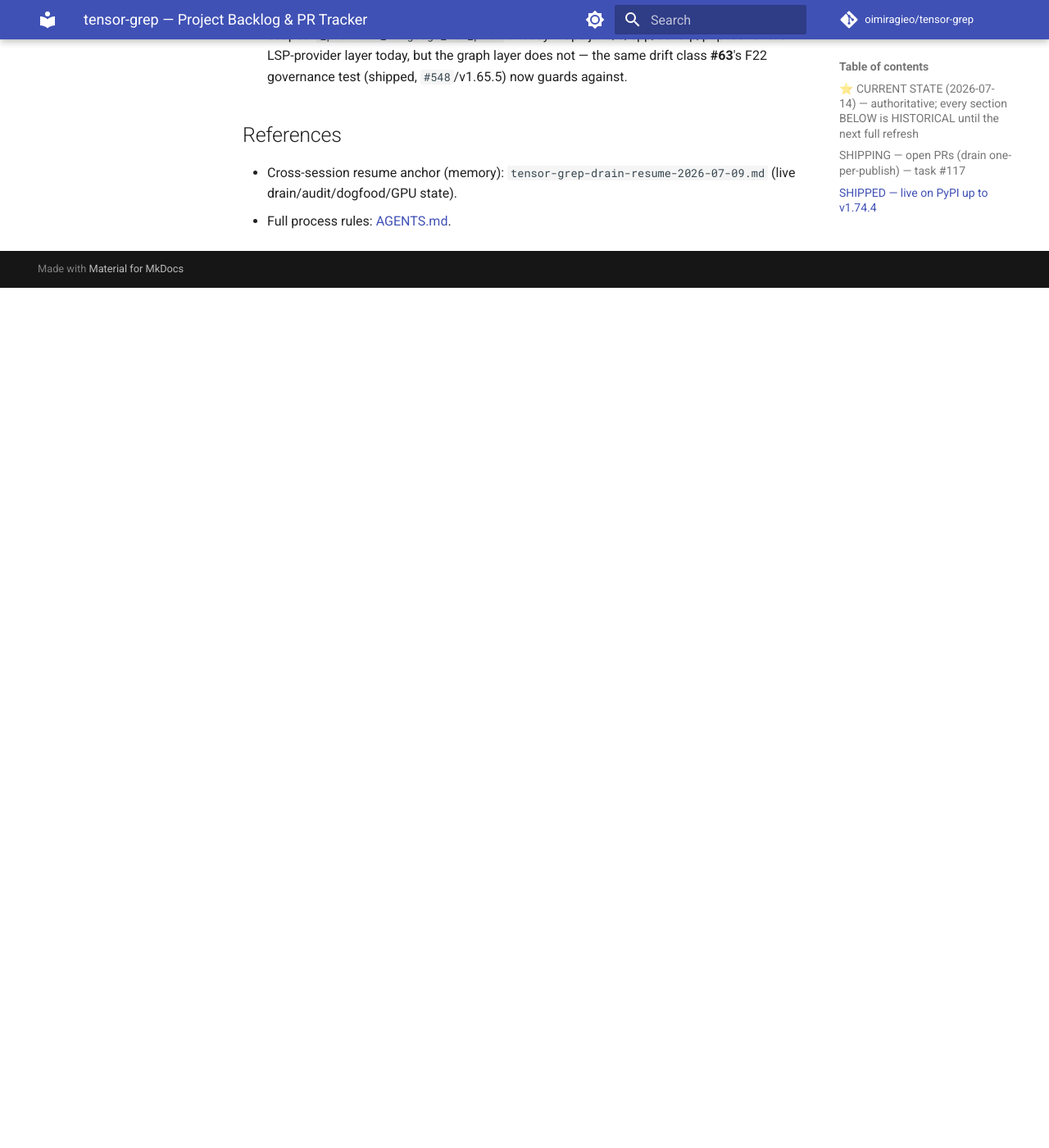
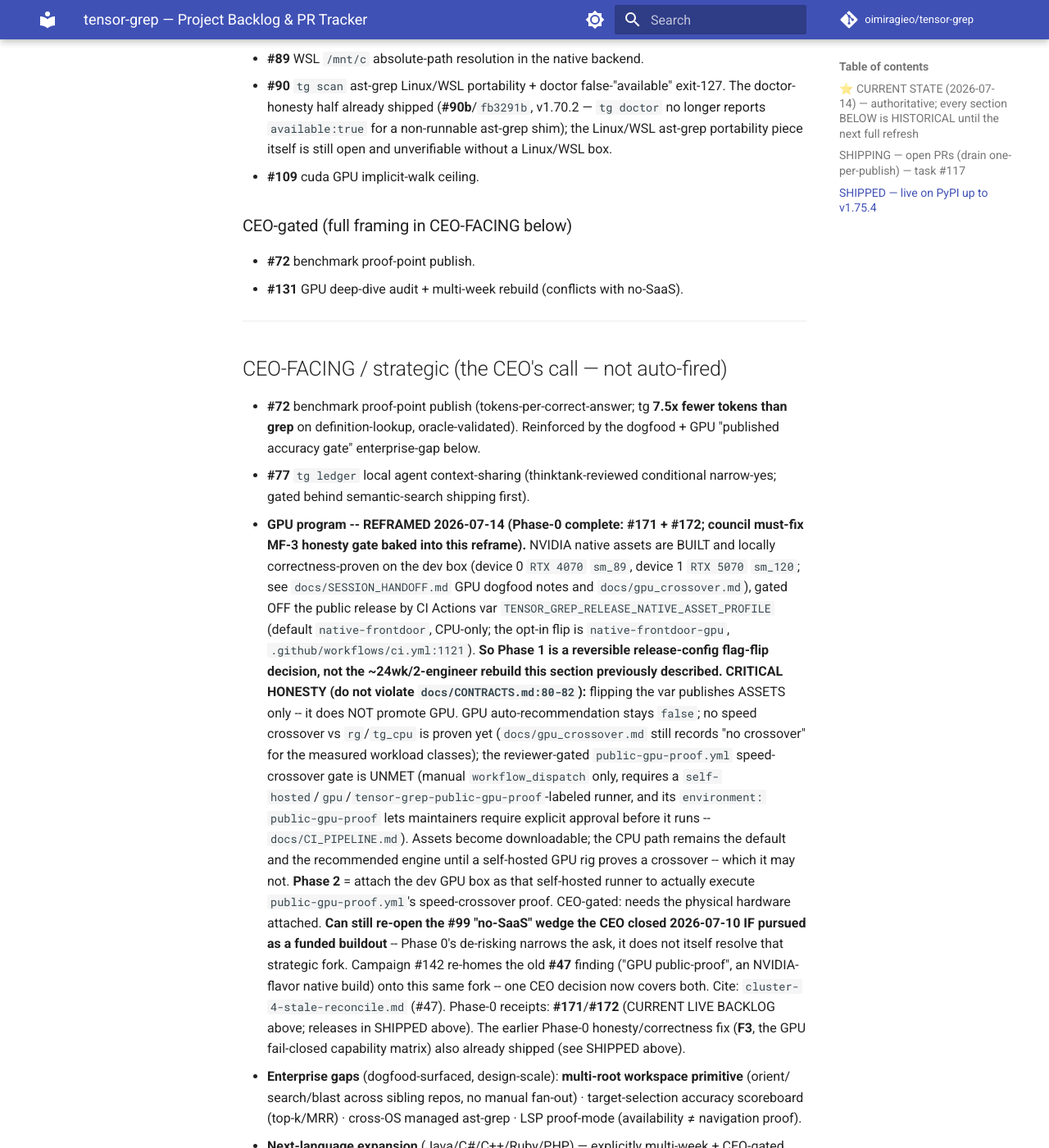
Before and after one commit to oimiragieo/tensor-grep, an MkDocs documentation site: the page built from docs/BACKLOG.md, in a window 1280 px wide and 1400 px high, scrolled down 10794 px. Shown: the whole window at 82% size. Built offline with MkDocs 1.6.1 and Material for MkDocs 9.7.7, drawn with Linux system fonts in a browser that asks for light colours; comment, search, counter and statistics services are not loaded; before the commit the page ends 11145 px from its top, so only the background shows below that; some of the changed text lies outside the part shown.

Commit message:
docs(backlog): reconcile to v1.75.x + GPU Phase-0 program state (#598)
Reconcile docs/BACKLOG.md to Live v1.75.4 + the GPU Phase-0 wave (v1.75.0-.4, #593-#597 SHIPPED ledger, registered #171/#172/#173). CEO-FACING GPU section rewritten to the honest reframe (assets built+correctness-proven but gated off; flip publishes assets-not-promotion, no crossover; CONTRACTS.md:80-82). docs-only, no release. Closes GPU directive #174.

```diff
--- a/docs/BACKLOG.md
+++ b/docs/BACKLOG.md
@@ -3,11 +3,12 @@
 > **Canonical prioritized work list.** Kept in sync with the CLI task store (`TaskUpdate`) and
 > GitHub (`gh pr list` is the source of truth for PRs). **CEO status** = summarize SHIPPING + P0/P1.
 > Update whenever a PR opens/merges or the queue changes. Task-store IDs (`#NNN`) cross-referenced.
-> Last refreshed 2026-07-14 (backlog-steward tick). **Live PyPI is v1.74.4** (published; all 25 CI jobs
-> green). **#591** (test de-flake) MERGED (`fc231ed`); **#592** (this docs reconcile) is the lone open PR.
-> The v1.73.0->v1.74.x wave (#584/#585/#131-F3/#164/#166) shipped one-per-publish; F3 (v1.74.1) was
-> later dogfood-proved CLI-dead-code and honestly corrected (see the v1.74.x bullet). Prior:
-> v1.70.0->v1.72.1 (#152/#127/#90b/#153/#154/#158/#159/#580/#581); v1.69.0-.3 CEO WSL-dogfood; #142.
+> Last refreshed 2026-07-14 (backlog-steward tick). **Live PyPI is v1.75.4** (published; GPU Phase-0
+> program #171 + #172 gate-nits complete, all CI jobs green). **#592** (prior docs reconcile) MERGED
+> (`adf5750`); the v1.75.0->v1.75.4 wave (#593/#594/#595/#596/#597) drained one-per-publish, ZERO broken
+> releases -- PR queue is EMPTY going into this reconcile (**#173**). Prior: v1.73.0->v1.74.4
+> (#584/#585/#131-F3/#164/#166/#591); v1.70.0->v1.72.1 (#152/#127/#90b/#153/#154/#158/#159/#580/#581);
+> v1.69.0-.3 CEO WSL-dogfood; #142.
 
 **Process:** deep-dive/audit (cite `file:line`) → verify-against-code → Sonnet TDD build in
 `isolation:'worktree'` → real-venv verify (`uv run --active --no-sync`; copy `rust_core.pyd`, set
@@ -29,7 +30,22 @@ wheel compile (~65min normal), don't panic-rerun. **WIP CAP: no new build while
 
 ## ⭐ CURRENT STATE (2026-07-14) — authoritative; every section BELOW is HISTORICAL until the next full refresh
 
-- **Live PyPI: v1.74.4 (2026-07-14, published).** The v1.73.0->v1.74.x
+- **Live PyPI: v1.75.4 (2026-07-14, published).** The GPU Phase-0 program drained one-per-publish, ZERO
+  broken releases: **v1.75.0** #593 `tg orient`/`tg agent` broaden `suggested_ignore` to whole vendor/
+  skill trees (M1+M2, a CEO-dogfood-found gap in #164's `.claude` deweight) | **v1.75.1** #594 GPU
+  Phase-0 P0-1 WSL probe path-domain bridging + a `cargo check --features cuda` anti-bit-rot CI gate |
+  **v1.75.2** #595 GPU Phase-0 P0-2/P0-3 doctor probe failure-taxonomy + honest device-id validation |
+  **v1.75.3** #596 GPU Phase-0 P0-4/P0-5 calibrated remediation message + loud nvidia->cpu installer
+  downgrade | **v1.75.4** #597 GPU Phase-0 gate-nits (**#172**): doctor-probe precision + native
+  error-kind taxonomy, 5 nits incl. the `cfg(any(cuda,test))` classifier fix that silently skipped 3
+  tests under a default `cargo test`. Together this closes out **#171** (the GPU Phase-0 program) --
+  full receipt in CURRENT LIVE BACKLOG below. **HONEST SCOPE (council must-fix MF-3):** this wave
+  hardens the CPU-default GPU code path's correctness/observability under the existing default-OFF
+  `TENSOR_GREP_RELEASE_NATIVE_ASSET_PROFILE` gate -- it does NOT promote GPU, change the CPU-default
+  recommendation, or prove a speed crossover; full reframe in CEO-FACING GPU below. **#592** (prior
+  docs reconcile to v1.74.x) merged `adf5750`; the PR queue was empty going into this wave and is empty
+  again after it (see SHIPPING below).
+- **Prior wave: v1.74.4 (2026-07-14, published).** The v1.73.0->v1.74.x
   wave — the CEO's v1.72.1 dogfood tail + the v1.74.0 WSL-saddle dogfood fix-queue (#164) — drained
   one-per-publish, ZERO broken releases: **v1.73.0** #584 `tg edit-plan` top-level `confidence` +
   `ask_user_before_editing` (agent parity) & #585 `--deadline` on source/docs-coverage/blast-radius-plan ·
@@ -70,14 +86,25 @@ wheel compile (~65min normal), don't panic-rerun. **WIP CAP: no new build while
 
 ## SHIPPING — open PRs (drain one-per-publish) — task #117
 
-**1 open PR — #592** (`docs:`, no release) — this BACKLOG reconcile to the live v1.74.x state. The
-v1.73.0->v1.74.4 wave (#584/#585/#131-F3/#164/#166/#591) drained one-per-publish, ZERO broken releases.
-Prior: v1.70.0->v1.72.1 (#152/#127/#90b/#153/#154/#158/#159/#580/#581); the v1.68.1 CEO WSL-dogfood 3-PR
-drain (#562/#563/#564 -> v1.69.0/.1/.2); campaign #142's 4-PR queue (#554-557 -> v1.67.1-v1.68.2) — all
-clean. **After #592 merges, next move is CEO-gated or demand-gated** (see CURRENT LIVE BACKLOG) — no new
-build is queued.
+**Queue empty -- 0 open PRs.** The v1.75.0->v1.75.4 GPU Phase-0 wave (#593/#594/#595/#596/#597) drained
+one-per-publish, ZERO broken releases, closing out **#171** (GPU Phase-0 program, P0-1..P0-5) + **#172**
+(gate-nits). Prior: v1.73.0->v1.74.4 (#584/#585/#131-F3/#164/#166/#591); v1.70.0->v1.72.1
+(#152/#127/#90b/#153/#154/#158/#159/#580/#581); the v1.68.1 CEO WSL-dogfood 3-PR drain (#562/#563/#564
+-> v1.69.0/.1/.2); campaign #142's 4-PR queue (#554-557 -> v1.67.1-v1.68.2) -- all clean. This BACKLOG
+reconcile (`docs:`, no release, **#173**) is the next PR to open -- drain clear, no other build queued.
+**After it merges, next move is CEO-gated or demand-gated** (see CURRENT LIVE BACKLOG).
 
-## SHIPPED — live on PyPI up to **v1.74.4**
+## SHIPPED — live on PyPI up to **v1.75.4**
+
+**v1.75.0-v1.75.4 window (2026-07-14, merged, on PyPI) -- GPU Phase-0 program #171 + gate-nits #172
+complete:** #593 `tg orient`/`tg agent` broaden `suggested_ignore` to whole vendor/skill trees, M1+M2
+(v1.75.0) | #594 GPU Phase-0 P0-1 WSL probe path-domain bridging + `cargo check --features cuda`
+anti-bit-rot CI gate (v1.75.1) | #595 GPU Phase-0 P0-2/P0-3 doctor probe failure-taxonomy + honest
+device-id validation (v1.75.2) | #596 GPU Phase-0 P0-4/P0-5 calibrated remediation message + loud
+nvidia->cpu installer downgrade (v1.75.3) | #597 GPU Phase-0 gate-nits: doctor-probe precision + native
+error-kind taxonomy, 5 nits incl. the `cfg(any(cuda,test))` classifier fix (v1.75.4). **Scope stays
+CPU-default-honest** -- this hardens the gated-OFF GPU code path's correctness/observability; it does
+not promote GPU or prove a speed crossover (full reframe: CEO-FACING GPU below).
 
 **v1.73.0-v1.74.4 window (2026-07-14, merged, on PyPI):** #584 `tg edit-plan` top-level confidence +
 ask_user_before_editing (v1.73.0) · #585 `--deadline` on source/docs-coverage/blast-radius-plan (v1.73.0) ·
@@ -148,6 +175,19 @@ signed consumable tg outputs.
   `sidecar.py::_classify_lines` (still defined, `sidecar.py:157`, a thin unused wrapper around
   `_classify_lines_with_metadata`) and `rust_core/src/backend_cpu.rs::replace_in_place`
   (`backend_cpu.rs:212`, still `pub fn`) — kept as a small LOW item below rather than marked shipped.
+- **#171** GPU Phase-0 program (de-risking toward a possible Phase-1 `cuda-check` CI gate) -> SHIPPED:
+  P0-1 WSL probe path-domain bridging + `cargo check --features cuda` anti-bit-rot CI gate (`7f8de84`/
+  #594, v1.75.1) | P0-2/P0-3 doctor probe failure-taxonomy + honest device-id validation (`7350d77`/
+  #595, v1.75.2) | P0-4/P0-5 calibrated remediation message + loud nvidia->cpu installer downgrade
+  (`a4b3c05`/#596, v1.75.3). Phase 0 is now DONE; Phase 1 (flipping
+  `TENSOR_GREP_RELEASE_NATIVE_ASSET_PROFILE`) is a reversible release-config decision, not a rebuild --
+  see the reframed CEO-FACING GPU entry below.
+- **#172** GPU Phase-0 gate-nits (doctor-probe precision + native error-kind taxonomy) -> shipped
+  `3fd3af7`/#597, v1.75.4. 5 nits incl. a decisive one: `classify_gpu_route_failure` and its 3 tests
+  were `#[cfg(feature = "cuda")]`-gated, so a default `cargo test` (no `--features cuda`) silently never
+  ran them.
+- **#173** this BACKLOG reconcile (docs-only, no release) -- CURRENT STATE/SHIPPING/SHIPPED refreshed to
+  v1.75.4 + the CEO-FACING GPU section reframed for honesty (council must-fix MF-3, see below).
 
 **Verify-flagged (not on the live task-store queue; also not confirmed shipped in this pass — flagged
 for the next audit rather than re-opened as active work):**
@@ -207,15 +247,30 @@ for the next audit rather than re-opened as active work):**
   enterprise-gap below.
 - **#77** `tg ledger` local agent context-sharing (thinktank-reviewed conditional narrow-yes; gated
   behind semantic-search shipping first).
-- **GPU program** — the GPU deep-dive recommends a ~24wk/2-engineer rebuild (Phase 0 truth → Phase 1
-  resident+matcher experiments = the FUNDING GATE → sharded streaming → fixed-string matcher →
-  packaging → resident service → bounded regex) toward **a local/BYOC high-throughput scanning plane
-  (secret/PII/license/policy rule-packs)**. ⚠ **Directly re-opens the #99 "no-SaaS" wedge the CEO
-  closed 2026-07-10** — a genuine strategic fork. Campaign #142 re-homes the old **#47** finding
-  ("GPU public-proof", an NVIDIA-flavor native build) onto this same fork — one CEO decision now
-  covers both. Cite: `cluster-4-stale-reconcile.md` (#47). The Phase-0 honesty/correctness fixes
-  (**F3**, the GPU fail-closed capability matrix) already shipped across several audit rounds (see
-  SHIPPED above); the remaining ask is the funded rebuild itself.
+- **GPU program -- REFRAMED 2026-07-14 (Phase-0 complete: #171 + #172; council must-fix MF-3 honesty
+  gate baked into this reframe).** NVIDIA native assets are BUILT and locally correctness-proven on the
+  dev box (device 0 `RTX 4070` `sm_89`, device 1 `RTX 5070` `sm_120`; see `docs/SESSION_HANDOFF.md` GPU
+  dogfood notes and `docs/gpu_crossover.md`), gated OFF the public release by CI Actions var
+  `TENSOR_GREP_RELEASE_NATIVE_ASSET_PROFILE` (default `native-frontdoor`, CPU-only; the opt-in flip is
+  `native-frontdoor-gpu`, `.github/workflows/ci.yml:1121`). **So Phase 1 is a reversible release-config
+  flag-flip decision, not the ~24wk/2-engineer rebuild this section previously described.**
+  **CRITICAL HONESTY (do not violate `docs/CONTRACTS.md:80-82`):** flipping the var publishes ASSETS
+  only -- it does NOT promote GPU. GPU auto-recommendation stays `false`; no speed crossover vs
+  `rg`/`tg_cpu` is proven yet (`docs/gpu_crossover.md` still records "no crossover" for the measured
+  workload classes); the reviewer-gated `public-gpu-proof.yml` speed-crossover gate is UNMET (manual
+  `workflow_dispatch` only, requires a `self-hosted`/`gpu`/`tensor-grep-public-gpu-proof`-labeled runner,
+  and its `environment: public-gpu-proof` lets maintainers require explicit approval before it runs --
+  `docs/CI_PIPELINE.md`). Assets become downloadable; the CPU path remains the default and the
+  recommended engine until a self-hosted GPU rig proves a crossover -- which it may not.
+  **Phase 2** = attach the dev GPU box as that self-hosted runner to actually execute
+  `public-gpu-proof.yml`'s speed-crossover proof. CEO-gated: needs the physical hardware attached. **Can
+  still re-open the #99 "no-SaaS" wedge the CEO closed 2026-07-10 IF pursued as a funded buildout** --
+  Phase 0's de-risking narrows the ask, it does not itself resolve that strategic fork. Campaign #142
+  re-homes the old **#47** finding ("GPU public-proof", an NVIDIA-flavor native build) onto this same
+  fork -- one CEO decision now covers both. Cite: `cluster-4-stale-reconcile.md` (#47). Phase-0 receipts:
+  **#171**/**#172** (CURRENT LIVE BACKLOG above; releases in SHIPPED above). The earlier Phase-0
+  honesty/correctness fix (**F3**, the GPU fail-closed capability matrix) also already shipped (see
+  SHIPPED above).
 - **Enterprise gaps** (dogfood-surfaced, design-scale): **multi-root workspace primitive** (orient/
   search/blast across sibling repos, no manual fan-out) · target-selection accuracy scoreboard
   (top-k/MRR) · cross-OS managed ast-grep · LSP proof-mode (availability ≠ navigation proof).
```
